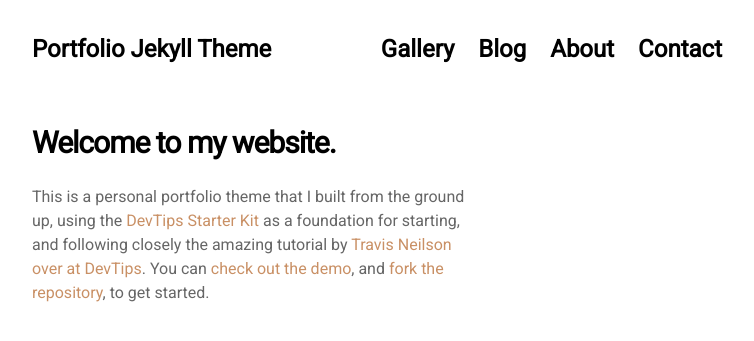
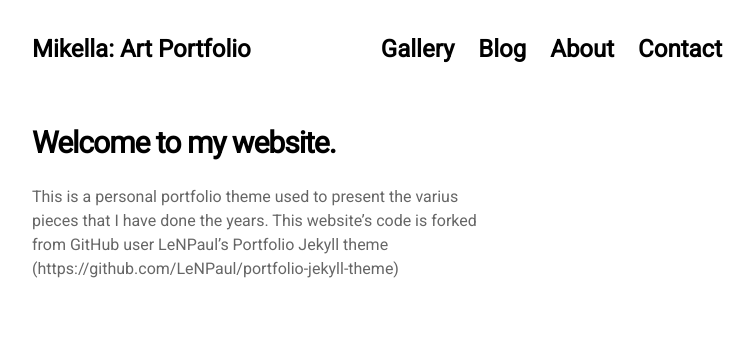
Before and after one commit to mdnuzen/mdnuzen.github.io, a Jekyll site: the page built from pages/about.html, in a window 1280 px wide. Shown: the top 341 px of the page, without its empty margins (263-1017 px from the left). Built offline with Jekyll 4.4.1, drawn with Linux system fonts in a browser that asks for light colours; nearby versions of some CDN libraries.

Commit message:
changed website name + about

```diff
--- a/_config.yml
+++ b/_config.yml
@@ -12,6 +12,6 @@ sass:
 
 # Customise atom feed settings (this is where Jekyll-Feed gets configuration information)
 
-title:		           "Portfolio Jekyll Theme"
+title:		           "Mikella: Art Portfolio"
 description:	       "Powered by Jekyll and GitHub Pages"
-author:              "Paul Le"
+author:              "Mikella Nuzen"
--- a/_data/settings.yml
+++ b/_data/settings.yml
@@ -42,7 +42,7 @@ disqus:
 about: >
   # Welcome to my website.
 
-  This is a personal portfolio theme that I built from the ground up, using the [DevTips Starter Kit](http://devtipsstarterkit.com/) as a foundation for starting, and following closely the amazing tutorial by [Travis Neilson over at DevTips](https://www.youtube.com/watch?v=T6jKLsxbFg4&list=PL0CB3OvPhDA_STygmp3sDenx3UpdOMk7P). You can [check out the demo](lenpaul.github.io/portfolio-jekyll-theme/), and [fork the repository](https://github.com/LeNPaul/portfolio-jekyll-theme/fork), to get started.
+  This is a personal portfolio theme used to present the varius pieces that I have done the years. This website's code is forked from GitHub user LeNPaul's Portfolio Jekyll theme (https://github.com/LeNPaul/portfolio-jekyll-theme)
 
 contact: >
   # Contact
```
